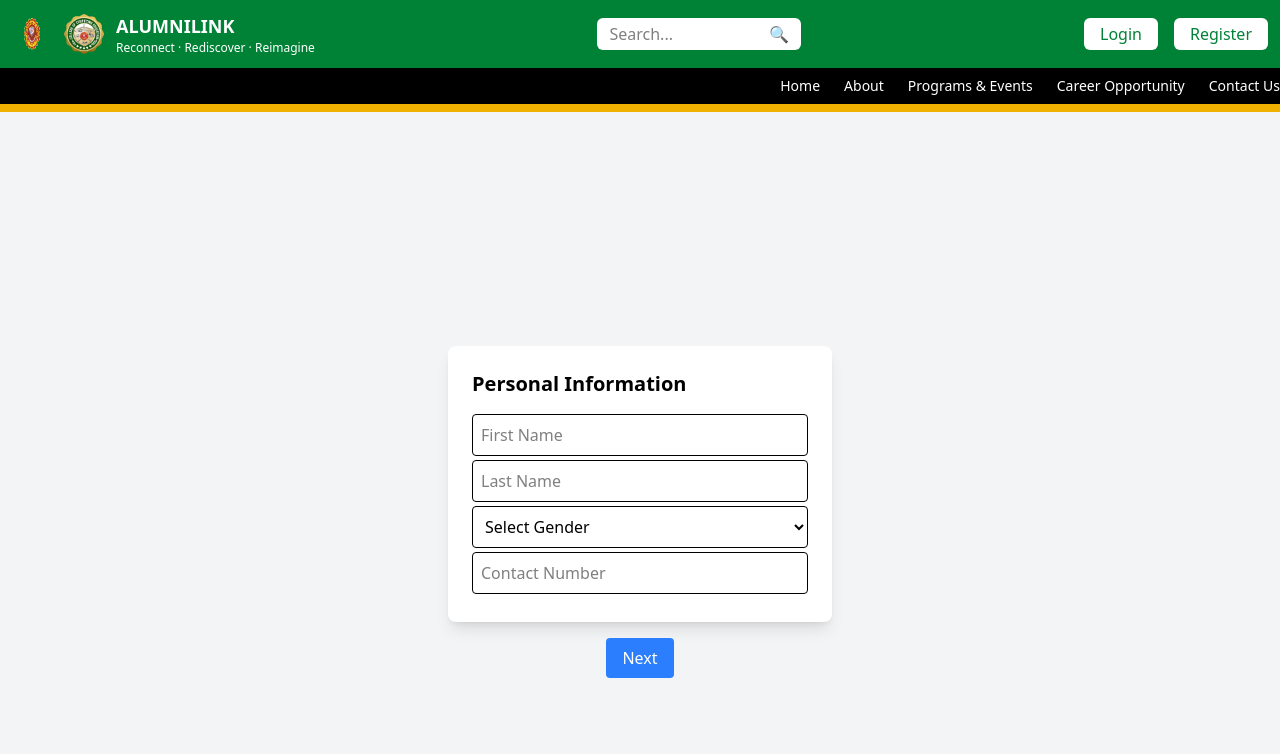
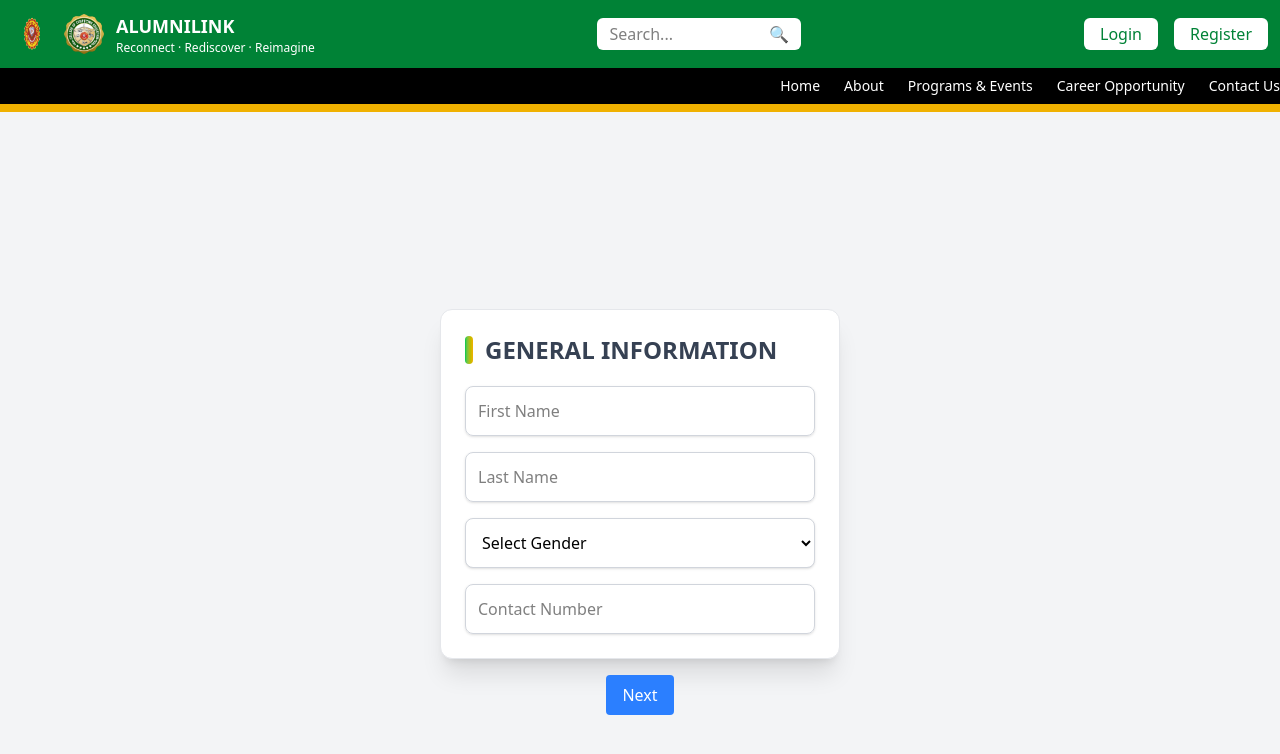
Before and after one commit to blank122/alumni-link-frontend, a React (Vite) app: page /register in a window 1280 px wide. Shown: the top 754 px of the page. Built offline with nearby package versions, Linux system fonts and the light colour scheme.

Commit message:
updated the ui for personalinfostep

```diff
--- a/src/pages/Register1.jsx
+++ b/src/pages/Register1.jsx
@@ -2,6 +2,7 @@
 import { useState } from "react";
 import Navbar from "../components/layouts/Navbar";
 import { motion } from "framer-motion";
+import PersonalInfoStep from "./register/PersonalInfoStep";
 
 
 // const ProgressBar = ({ step }) => {
@@ -19,34 +20,6 @@ import { motion } from "framer-motion";
 //         </div>
 //     );
 // };
-
-const PersonalInfoStep = ({ userData, handleChange, errors }) => (
-    <motion.div
-        className="p-6 bg-white rounded-lg shadow-lg w-96 mx-auto"
-        initial={{ opacity: 0, x: 50 }}
-        animate={{ opacity: 1, x: 0 }}
-        transition={{ duration: 0.5 }}
-    >
-        <div>
-            <h2 className="text-xl font-semibold mb-4">Personal Information</h2>
-            <input type="text" name="alm_first_name" placeholder="First Name" onChange={handleChange} value={userData.alm_first_name} className="w-full p-2 border rounded mb-1" />
-            {errors.alm_first_name && <p className="text-red-500 text-sm">{errors.alm_first_name}</p>}
-
-            <input type="text" name="alm_last_name" placeholder="Last Name" onChange={handleChange} value={userData.alm_last_name} className="w-full p-2 border rounded mb-1" />
-            {errors.alm_last_name && <p className="text-red-500 text-sm">{errors.alm_last_name}</p>}
-            <select name="alm_gender" onChange={handleChange} value={userData.alm_gender} className="w-full p-2 border rounded mb-1">
-                <option value="">Select Gender</option>
-                <option value="Male">Male</option>
-                <option value="Female">Female</option>
-            </select>
-            {errors.alm_gender && <p className="text-red-500 text-sm">{errors.alm_gender}</p>}
-
-            <input type="text" name="alm_contact_number" placeholder="Contact Number" onChange={handleChange} value={userData.alm_contact_number} className="w-full p-2 border rounded mb-1" />
-            {errors.alm_contact_number && <p className="text-red-500 text-sm">{errors.alm_contact_number}</p>}
-        </div>
-    </motion.div>
-
-);
 
 const AddressInfoStep = ({ userData, handleChange, errors }) => (
     <motion.div
--- /dev/null
+++ b/src/pages/register/PersonalInfoStep.jsx
@@ -0,0 +1,76 @@
+/* eslint-disable react/prop-types */
+import { motion } from "framer-motion";
+
+const PersonalInfoStep = ({ userData, handleChange, errors }) => {
+    return (
+        <motion.div
+            className="p-6 bg-white rounded-xl shadow-xl w-[400px] mx-auto border border-gray-200"
+            initial={{ opacity: 0, y: 20 }}
+            animate={{ opacity: 1, y: 0 }}
+            transition={{ duration: 0.5 }}
+        >
+            {/* Header with Gradient Bar */}
+            <div className="flex items-center gap-3 mb-5">
+                <div className="w-2 h-7 bg-gradient-to-r from-green-500 to-yellow-500 rounded"></div>
+                <h2 className="text-2xl font-semibold text-gray-700">GENERAL INFORMATION</h2>
+            </div>
+            <div className="space-y-4">
+                {/* First Name */}
+                <div>
+                    <input
+                        type="text"
+                        name="alm_first_name"
+                        placeholder="First Name"
+                        onChange={handleChange}
+                        value={userData.alm_first_name}
+                        className="w-full p-3 border border-gray-300 rounded-lg shadow-sm focus:ring-2 focus:ring-blue-400 focus:outline-none"
+                    />
+                    {errors.alm_first_name && <p className="text-red-500 text-sm mt-1">{errors.alm_first_name}</p>}
+                </div>
+
+                {/* Last Name */}
+                <div>
+                    <input
+                        type="text"
+                        name="alm_last_name"
+                        placeholder="Last Name"
+                        onChange={handleChange}
+                        value={userData.alm_last_name}
+                        className="w-full p-3 border border-gray-300 rounded-lg shadow-sm focus:ring-2 focus:ring-blue-400 focus:outline-none"
+                    />
+                    {errors.alm_last_name && <p className="text-red-500 text-sm mt-1">{errors.alm_last_name}</p>}
+                </div>
+
+                {/* Gender */}
+                <div>
+                    <select
+                        name="alm_gender"
+                        onChange={handleChange}
+                        value={userData.alm_gender}
+                        className="w-full p-3 border border-gray-300 rounded-lg shadow-sm bg-white focus:ring-2 focus:ring-blue-400 focus:outline-none"
+                    >
+                        <option value="">Select Gender</option>
+                        <option value="Male">Male</option>
+                        <option value="Female">Female</option>
+                    </select>
+                    {errors.alm_gender && <p className="text-red-500 text-sm mt-1">{errors.alm_gender}</p>}
+                </div>
+
+                {/* Contact Number */}
+                <div>
+                    <input
+                        type="text"
+                        name="alm_contact_number"
+                        placeholder="Contact Number"
+                        onChange={handleChange}
+                        value={userData.alm_contact_number}
+                        className="w-full p-3 border border-gray-300 rounded-lg shadow-sm focus:ring-2 focus:ring-blue-400 focus:outline-none"
+                    />
+                    {errors.alm_contact_number && <p className="text-red-500 text-sm mt-1">{errors.alm_contact_number}</p>}
+                </div>
+            </div>
+        </motion.div>
+    );
+};
+
+export default PersonalInfoStep;
```
